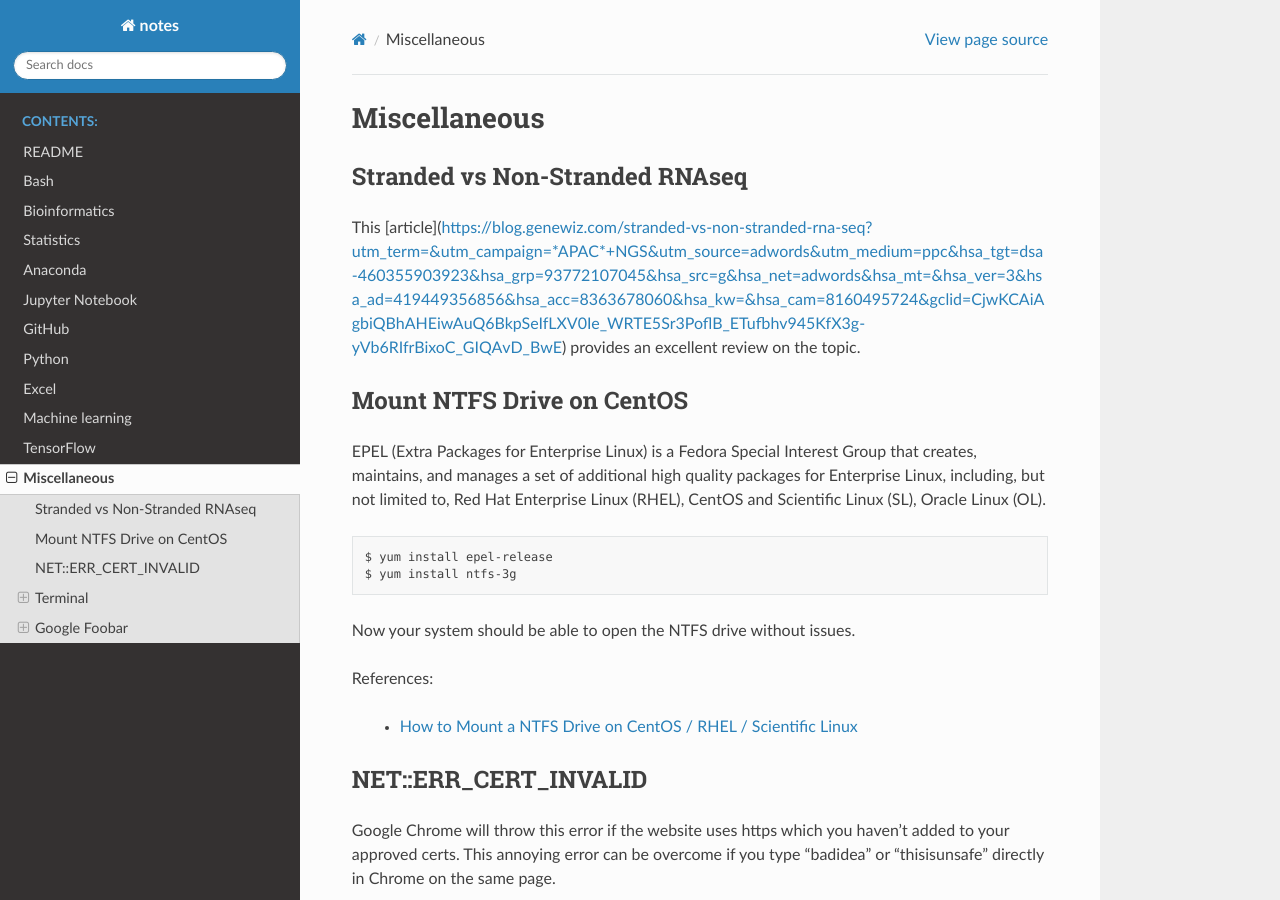
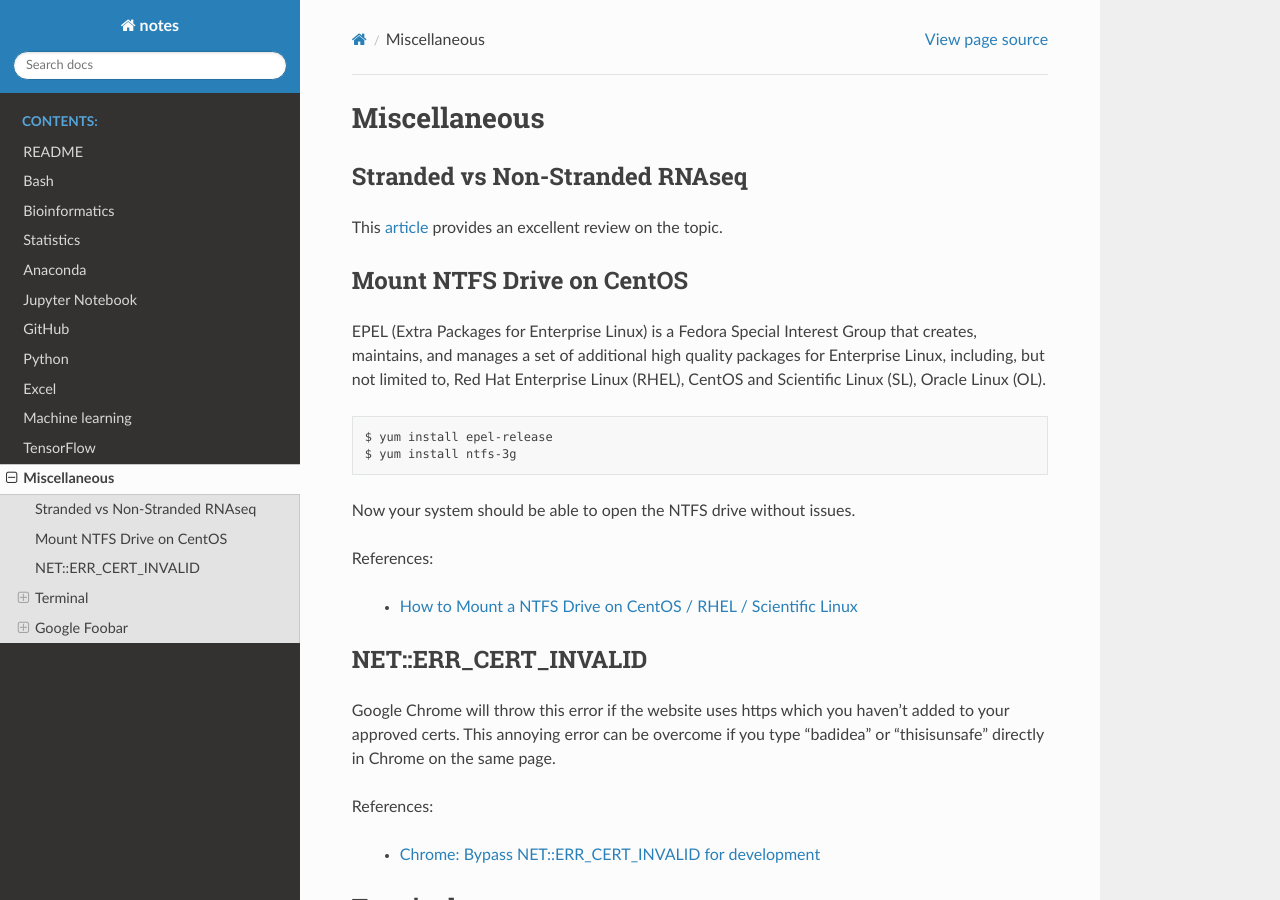
Before and after one commit to sbslee/notes, a Sphinx documentation site: the page built from docs/miscellaneous.rst, in a window 1280 px wide and 900 px high. Built offline with Sphinx 7.4.7 and the Read the Docs theme 2.0.0, drawn with Linux system fonts in a browser that asks for light colours.

Commit message:
Update miscellaneous.rst

```diff
--- a/docs/miscellaneous.rst
+++ b/docs/miscellaneous.rst
@@ -4,7 +4,7 @@
 Stranded vs Non-Stranded RNAseq
 ===============================
 
-This [article](https://blog.genewiz.com/stranded-vs-non-stranded-rna-seq?utm_term=&utm_campaign=*APAC*+NGS&utm_source=adwords&utm_medium=ppc&hsa_tgt=dsa-460355903923&hsa_grp=93772107045&hsa_src=g&hsa_net=adwords&hsa_mt=&hsa_ver=3&hsa_ad=419449356856&hsa_acc=8363678060&hsa_kw=&hsa_cam=8160495724&gclid=CjwKCAiAgbiQBhAHEiwAuQ6BkpSeIfLXV0Ie_WRTE5Sr3PoflB_ETufbhv945KfX3g-yVb6RIfrBixoC_GIQAvD_BwE) provides an excellent review on the topic.
+This `article <https://blog.genewiz.com/stranded-vs-non-stranded-rna-seq?utm_term=&utm_campaign=*APAC*+NGS&utm_source=adwords&utm_medium=ppc&hsa_tgt=dsa-460355903923&hsa_grp=93772107045&hsa_src=g&hsa_net=adwords&hsa_mt=&hsa_ver=3&hsa_ad=419449356856&hsa_acc=8363678060&hsa_kw=&hsa_cam=8160495724&gclid=CjwKCAiAgbiQBhAHEiwAuQ6BkpSeIfLXV0Ie_WRTE5Sr3PoflB_ETufbhv945KfX3g-yVb6RIfrBixoC_GIQAvD_BwE>`__ provides an excellent review on the topic.
 
 Mount NTFS Drive on CentOS
 ==========================
```
